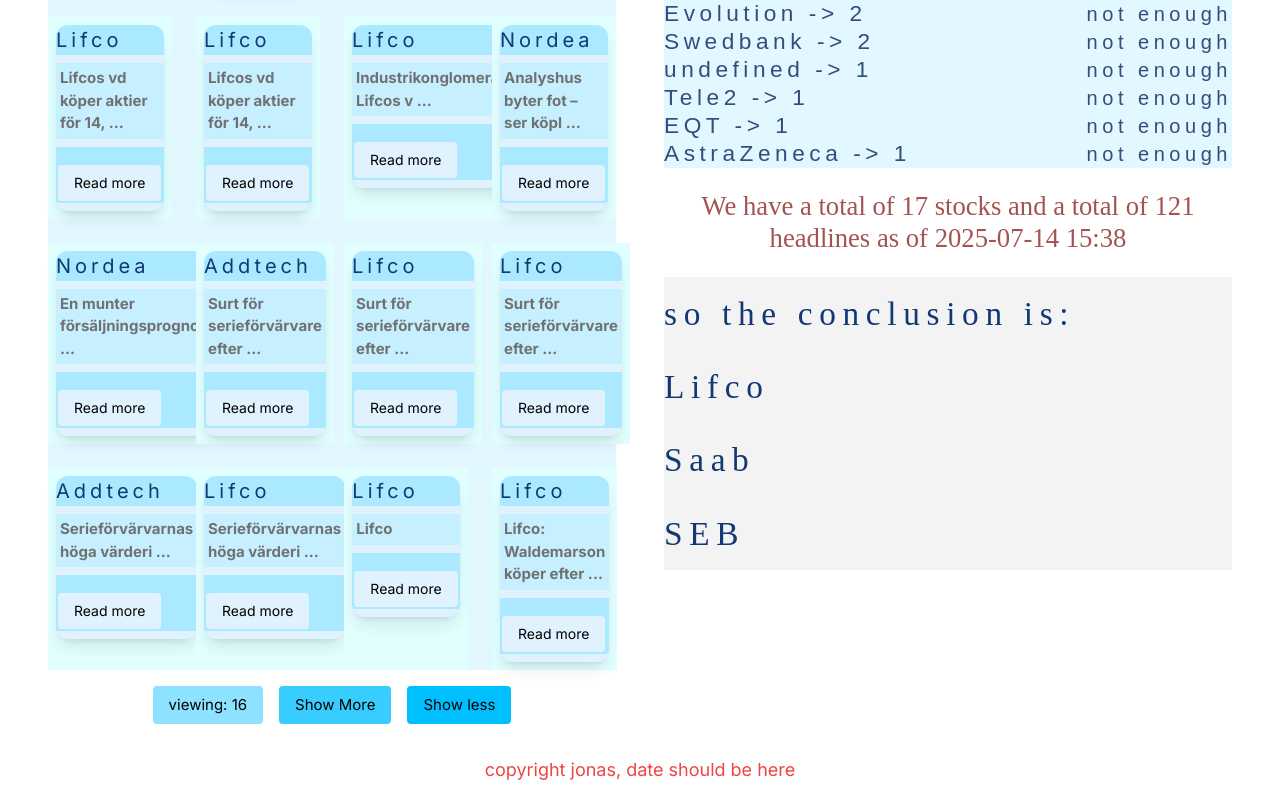
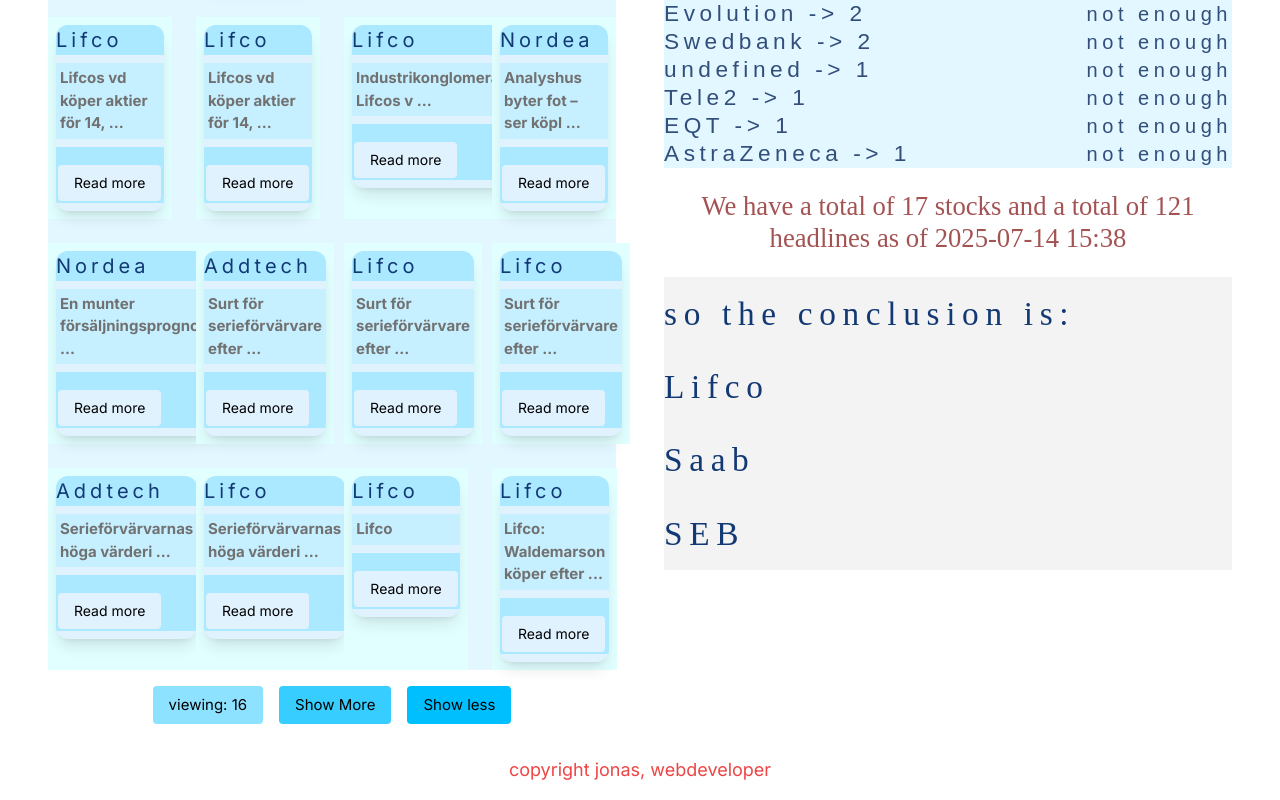
Before and after one commit to md1frejo/grdh, a Vue app: page / in a window 1280 px wide. Shown: the part 1301-2101 px from the top of the page. Built offline with nearby package versions, Linux system fonts and the light colour scheme; a web font is replaced by a local one.

Commit message:
new test

```diff
--- a/src/components/Bottom.vue
+++ b/src/components/Bottom.vue
@@ -4,7 +4,7 @@
 
 
 <template>
-  <p class="text-center text-lg text-red-500">copyright jonas, date should be here</p>
+  <p class="text-center text-lg text-red-500">copyright jonas, webdeveloper</p>
 </template>
 
 
```
